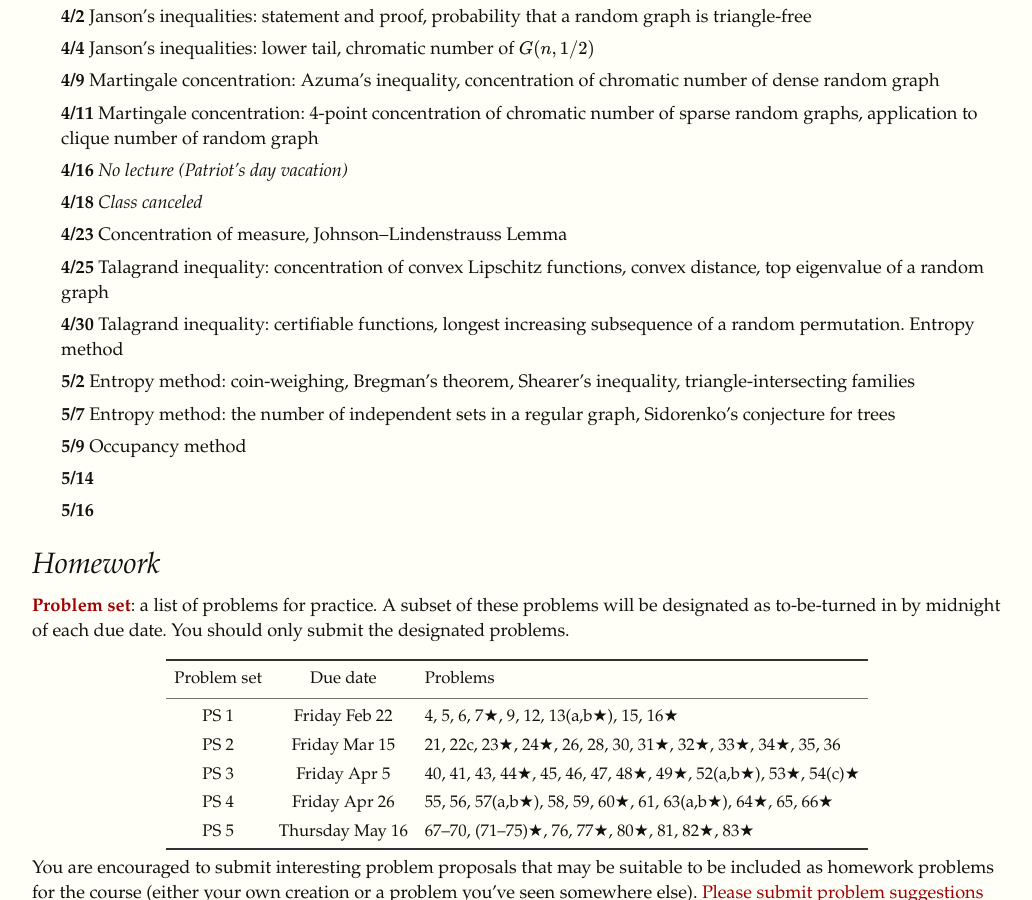
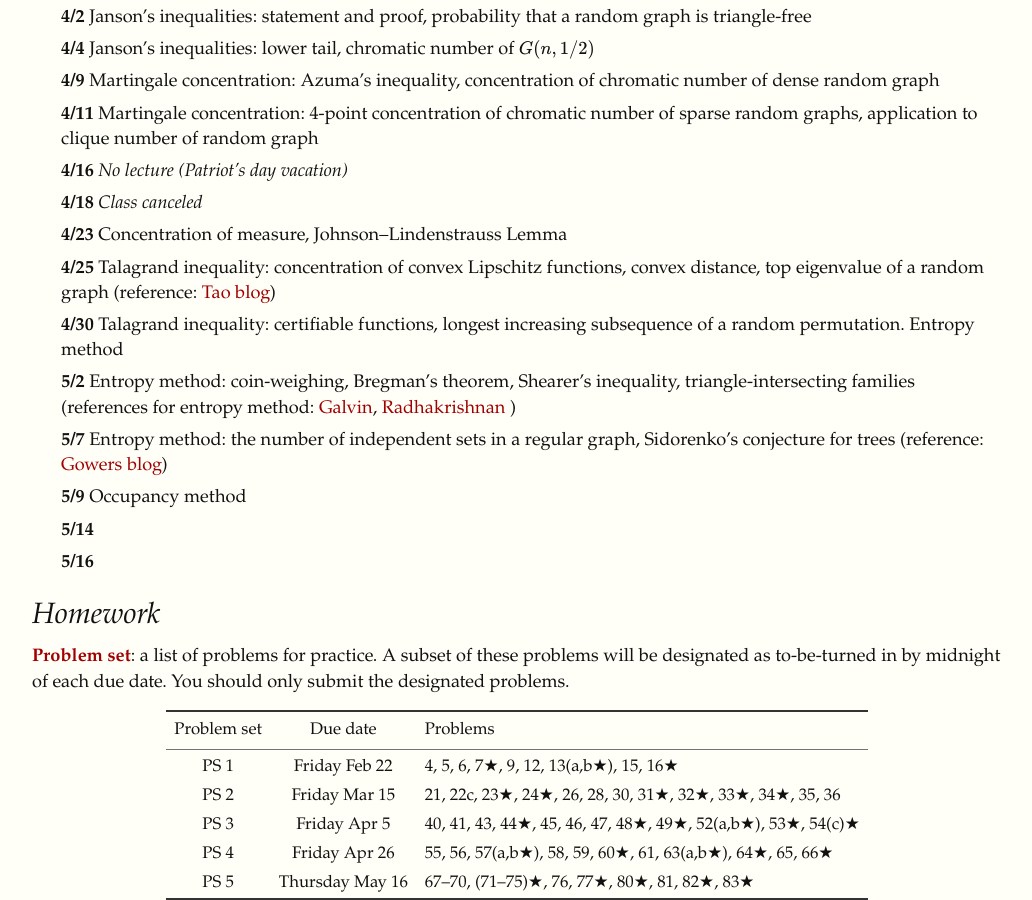
Before and after one commit to yufeizhao/yufeizhao.github.io, a Jekyll site: the page built from pm/index.md, in a window 1280 px wide and 900 px high, scrolled down 1367 px. Shown: the whole window, without its empty margins (123-1155 px from the left). Built offline with Jekyll 4.4.1, drawn with Linux system fonts in a browser that asks for light colours; nearby versions of some CDN libraries; formulas are drawn with MathJax 3.

Commit message:
syllabus ref

```diff
--- a/pm/index.md
+++ b/pm/index.md
@@ -53,10 +53,10 @@ A graduate-level introduction to the probabilistic method, a fundamental and pow
 - **4/16** _No lecture (Patriot's day vacation)_
 - **4/18** _Class canceled_
 - **4/23** Concentration of measure, Johnson--Lindenstrauss Lemma
-- **4/25** Talagrand inequality: concentration of convex Lipschitz functions, convex distance, top eigenvalue of a random graph
+- **4/25** Talagrand inequality: concentration of convex Lipschitz functions, convex distance, top eigenvalue of a random graph (reference: [Tao blog](https://terrytao.wordpress.com/2009/06/09/talagrands-concentration-inequality/))
 - **4/30** Talagrand inequality: certifiable functions, longest increasing subsequence of a random permutation. Entropy method
-- **5/2** Entropy method: coin-weighing, Bregman's theorem, Shearer's inequality, triangle-intersecting families
-- **5/7** Entropy method: the number of independent sets in a regular graph, Sidorenko's conjecture for trees
+- **5/2** Entropy method: coin-weighing, Bregman's theorem, Shearer's inequality, triangle-intersecting families (references for entropy method: [Galvin](https://arxiv.org/abs/1406.7872), [Radhakrishnan](http://www.tcs.tifr.res.in/~jaikumar/Papers/EntropyAndCounting.pdf) )
+- **5/7** Entropy method: the number of independent sets in a regular graph, Sidorenko's conjecture for trees (reference: [Gowers blog](https://gowers.wordpress.com/2015/11/18/entropy-and-sidorenkos-conjecture-after-szegedy/))
 - **5/9** Occupancy method
 - **5/14**
 - **5/16**
```
